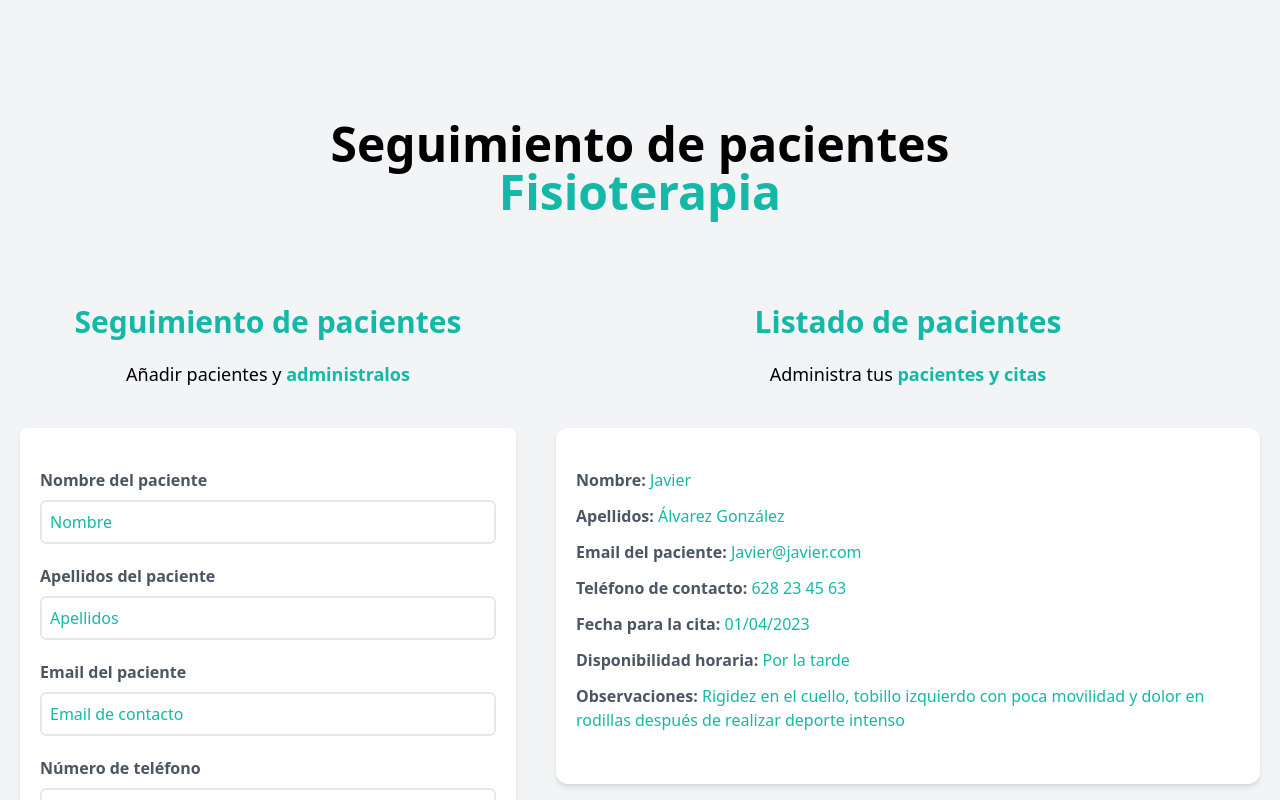
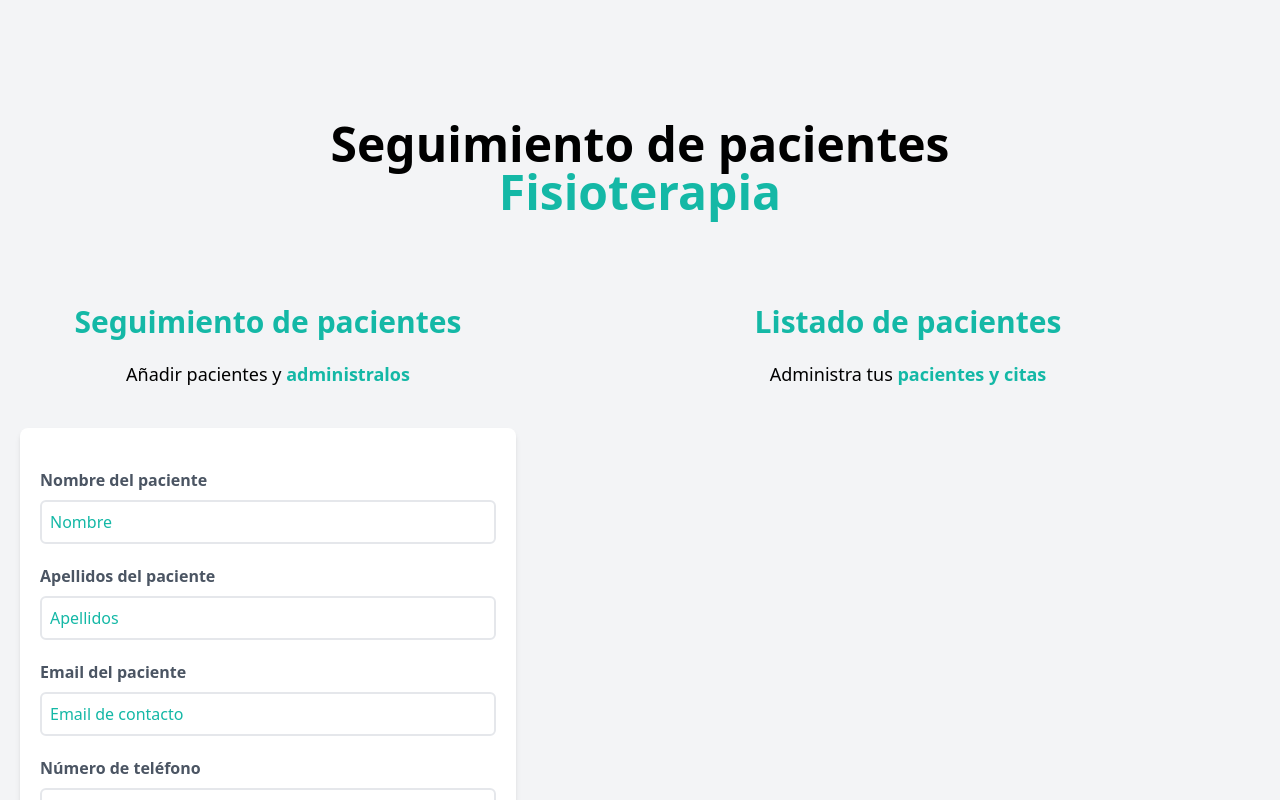
Before and after one commit to Soyjavieralvarez/physiotherapy-patients, a React (Vite) app: page / in a window 1280 px wide. Shown: the top 800 px of the page. Built offline with nearby package versions, Linux system fonts and the light colour scheme.

Commit message:
generate unique ID done!

```diff
--- a/src/App.jsx
+++ b/src/App.jsx
@@ -17,7 +17,9 @@ function App() {
       patients={patients}
        setPatients={setPatients}
        />
-      <PatientList />
+      <PatientList
+      patients={patients}
+       />
       </div>
 
     </div>
--- a/src/components/Form.jsx
+++ b/src/components/Form.jsx
@@ -2,7 +2,7 @@ import { useState, useEffect } from "react";
 import Error from "./Error";
 
 const Form = ({patients, setPatients}) => {
-  const [patient, setPatient] = useState("");
+  const [name, setName] = useState("");
   const [lastName, setLastName] = useState("");
   const [email, setEmail] = useState("");
   const [phone, setPhone] = useState("");
@@ -12,6 +12,13 @@ const Form = ({patients, setPatients}) => {
 
   const [error, setError] = useState(false);
 
+  const generateID = () => {
+    const random = Math.random().toString(36).substr(2);
+    const fecha = Date.now().toString(36)
+
+    return random + fecha
+  }
+
   const handleSubmit = (e) => {
     e.preventDefault();
 
@@ -19,7 +26,7 @@ const Form = ({patients, setPatients}) => {
 
     if (
       [
-        patient,
+        name,
         lastName,
         email,
         phone,
@@ -37,19 +44,20 @@ const Form = ({patients, setPatients}) => {
 
     //Objeto para los datos de los pacientes
     const objectPatient =  {
-      patient,
+      name,
       lastName,
       email,
       phone,
       date,
       availability,
       observations,
+      id: generateID()
     }
     setPatients([...patients, objectPatient]);
 
     // Para reiniciar el formulario
 
-    setPatient('')
+    setName('')
     setLastName('')
     setEmail('')
     setPhone('')
@@ -58,7 +66,7 @@ const Form = ({patients, setPatients}) => {
     setObservations('')
 
     const objectPatients = {
-        patient,
+        name,
         lastName,
         email,
         phone,
@@ -99,8 +107,8 @@ const Form = ({patients, setPatients}) => {
             type="text"
             placeholder="Nombre"
             className="border-2 w-full p-2 mt-2 placeholder-teal-500 rounded-md"
-            value={patient}
-            onChange={(e) => setPatient(e.target.value)}
+            value={name}
+            onChange={(e) => setName(e.target.value)}
           />
         </div>
 
--- a/src/components/PatientList.jsx
+++ b/src/components/PatientList.jsx
@@ -1,7 +1,8 @@
 import React from 'react'
 import Patients from './Patients'
 
-const PatientList = () => {
+const PatientList = ({patients}) => {
+
   return (
     <div className="md:w-1/2 lg:w-3/5 md:h-screen overflow-y-scroll">
     <h2 className="font-black text-3xl text-center text-teal-500">Listado de pacientes</h2>
@@ -11,10 +12,16 @@ const PatientList = () => {
       pacientes y citas
       </span>
     </p>
-    <Patients />
-    <Patients />
-    <Patients />
-    <Patients />
+
+    { patients.map ( patient => (
+
+      <Patients
+      key={patient.id}
+        patient={patient}
+      />
+    ))}
+
+
     </div>
   )
 }
--- a/src/components/Patients.jsx
+++ b/src/components/Patients.jsx
@@ -1,47 +1,52 @@
 import React from 'react'
 
-const Patients = () => {
+const Patients = ({patient}) => {
+
+  const { name, lastName, email, phone, date, availability, observations} = patient
+
   return (
     <div className="mx-5 my-10 bg-white shadow-md px-5 py-10 rounded-xl">
       <p className="font-bold mb-3 text-gray-600">Nombre: {""}
       <span className="font-normal text-teal-500">
-      Javier
+      {name}
       </span>
       </p>
 
       <p className="font-bold mb-3 text-gray-600">Apellidos: {""}
       <span className="font-normal text-teal-500">
-      Álvarez González
+      {lastName}
       </span>
       </p>
 
       <p className="font-bold mb-3 text-gray-600">Email del paciente: {""}
       <span className="font-normal text-teal-500">
-      Javier@javier.com
+      {email}
       </span>
       </p>
 
       <p className="font-bold mb-3 text-gray-600">Teléfono de contacto: {""}
       <span className="font-normal text-teal-500">
-      628 23 45 63
+      {phone}
       </span>
       </p>
 
       <p className="font-bold mb-3 text-gray-600">Fecha para la cita: {""}
       <span className="font-normal text-teal-500">
-      01/04/2023
+      {date}
       </span>
       </p>
 
       <p className="font-bold mb-3 text-gray-600">Disponibilidad horaria: {""}
       <span className="font-normal text-teal-500">
-      Por la tarde
+      {availability}
+
       </span>
       </p>
 
       <p className="font-bold mb-3 text-gray-600">Observaciones: {""}
       <span className="font-normal text-teal-500">
-      Rigidez en el cuello, tobillo izquierdo con poca movilidad y dolor en rodillas después de realizar deporte intenso
+      {observations}
+
       </span>
       </p>
     </div>
```
